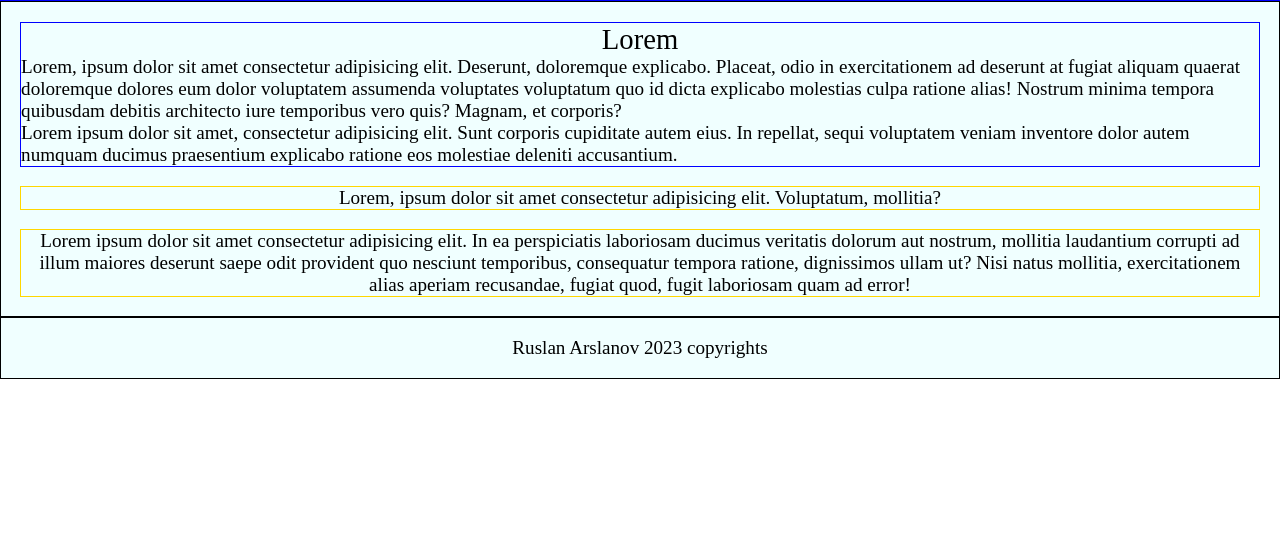
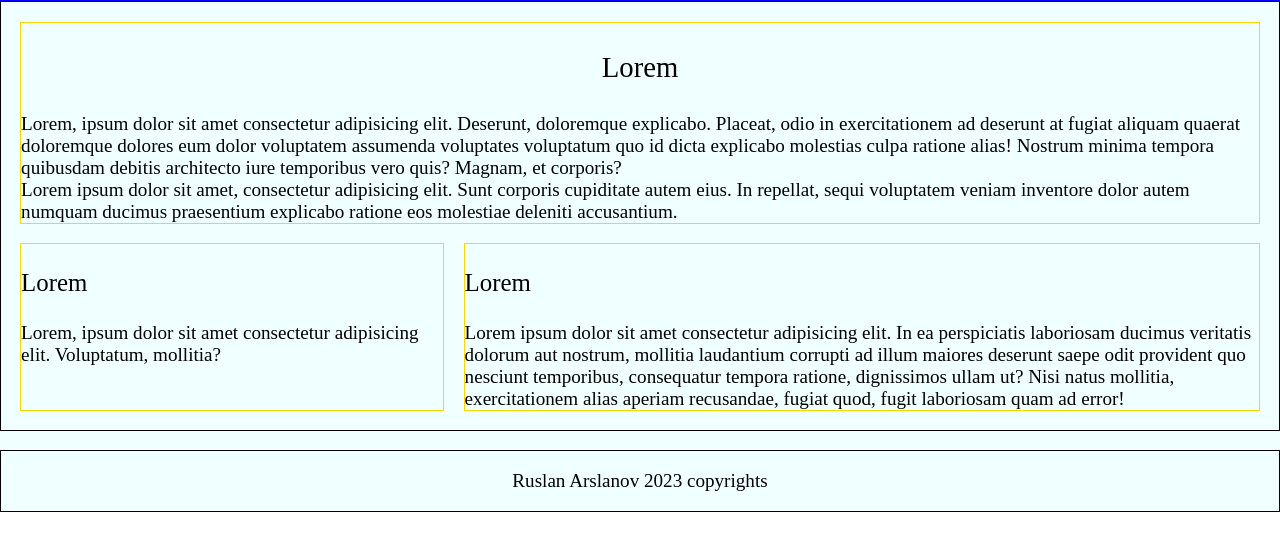
Before and after one commit to opalproject/adaptive, a plain HTML site: page index.html in a window 1280 px wide. Shown: the part 172-722 px from the top of the page. Drawn offline with Linux system fonts and the light colour scheme.

Commit message:
Add files via upload

```diff
--- a/css/style.css
+++ b/css/style.css
@@ -97,11 +97,13 @@
 
 .content {
   width: 100%;
+  padding: 1em;
+  margin-bottom: 1em;
 
+  text-align: left;
   /*
   width: calc(99% - 1em);
 */
-  padding: 1em;
   border: 1px solid black;
 
   display: flex;
@@ -111,22 +113,38 @@
   gap: 1em;
 }
 
-.content__center {
-  text-align: left;
-  flex: auto;
-  border: 1px solid blue;
+.content__center,
+.content__left,
+.content__right {
+  width: 49%;
+  border: 1px solid gold;
+  /*
+  */
+  flex-grow: 1;
 }
 
-.content__center h2 {
+.content__center {
+  flex-basis: 100%;
+}
+
+.content__left {
+  flex-basis: 20%;
+}
+
+.content__right {
+  flex-basis: 50%;
+}
+
+.content h2 {
+  padding: 1em 0;
   text-align: center;
   font-size: 1.5em;
 }
 
-.content__left,
-.content__right {
-  text-align: center;
-  border: 1px solid gold;
-  flex: auto;
+.content h3 {
+  padding: 1em 0;
+  text-align: left;
+  font-size: 1.3em;
 }
 
 .footer {
--- a/index.html
+++ b/index.html
@@ -52,7 +52,6 @@
               molestias culpa ratione alias! Nostrum minima tempora quibusdam
               debitis architecto iure temporibus vero quis? Magnam, et corporis?
             </p>
-
             <p>
               Lorem ipsum dolor sit amet, consectetur adipisicing elit. Sunt
               corporis cupiditate autem eius. In repellat, sequi voluptatem
@@ -61,10 +60,12 @@
             </p>
           </div>
           <div class="content__left">
+            <h3>Lorem</h3>
             Lorem, ipsum dolor sit amet consectetur adipisicing elit.
             Voluptatum, mollitia?
           </div>
           <div class="content__right">
+            <h3>Lorem</h3>
             Lorem ipsum dolor sit amet consectetur adipisicing elit. In ea
             perspiciatis laboriosam ducimus veritatis dolorum aut nostrum,
             mollitia laudantium corrupti ad illum maiores deserunt saepe odit
```
